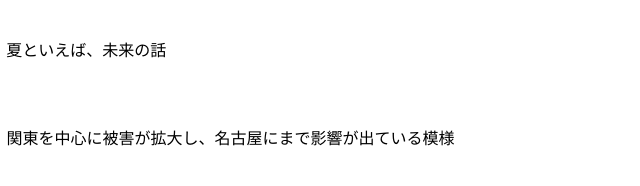
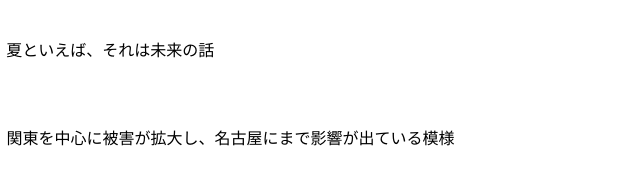
Before and after one commit to milstd806/diary01, a plain HTML site: page index.html in a window 1280 px wide. Shown: the part 1174-1360 px from the top of the page, 341-981 px from the left. Drawn offline with Linux system fonts and the light colour scheme.

Commit message:
Update index.html

```diff
--- a/index.html
+++ b/index.html
@@ -29,7 +29,7 @@
         また明日
         </p>
         <p><b>9月6日</b><br />
-        &nbsp;昨日に比べて今日は暑いね、夏が終わらない。夏といえば、未来の話<br />
+        &nbsp;昨日に比べて今日は暑いね、夏が終わらない。夏といえば、それは未来の話<br />
         また明日
         </p>
         <p><b>9月7日</b><br />
```
